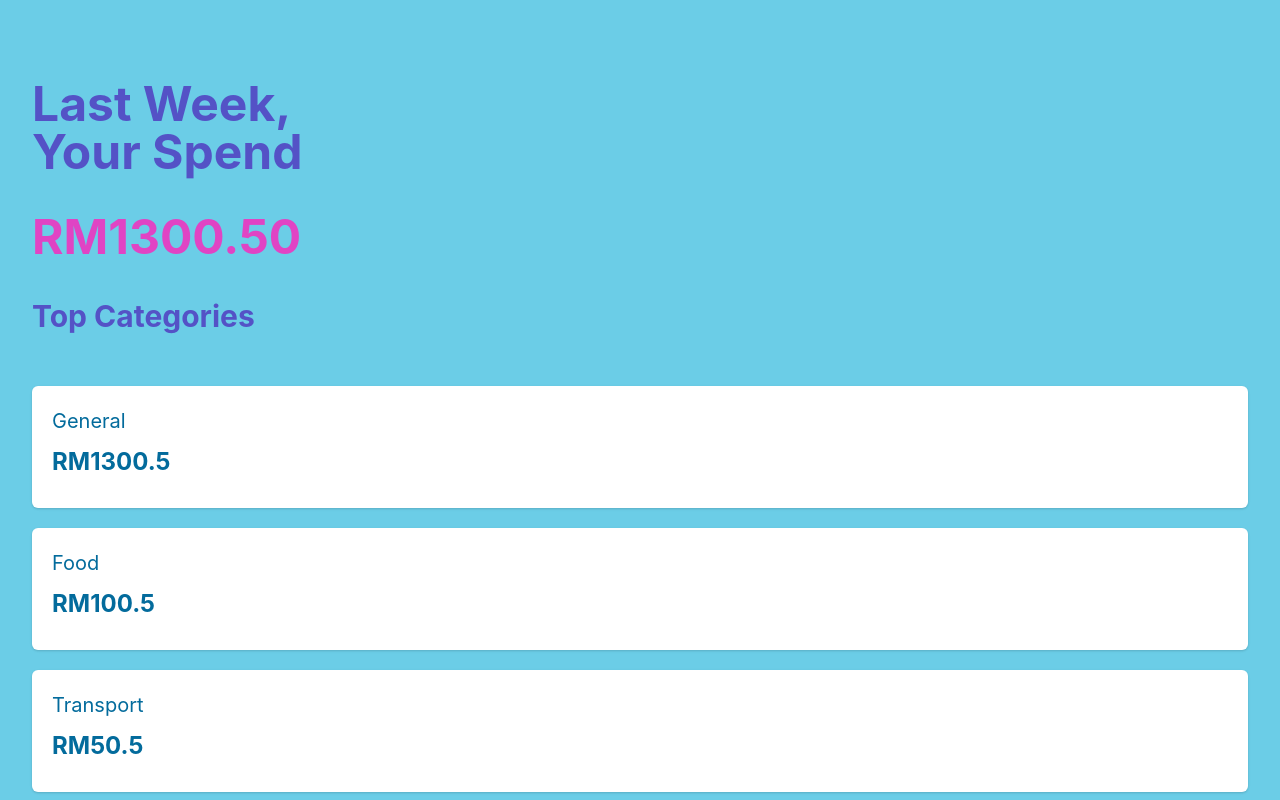
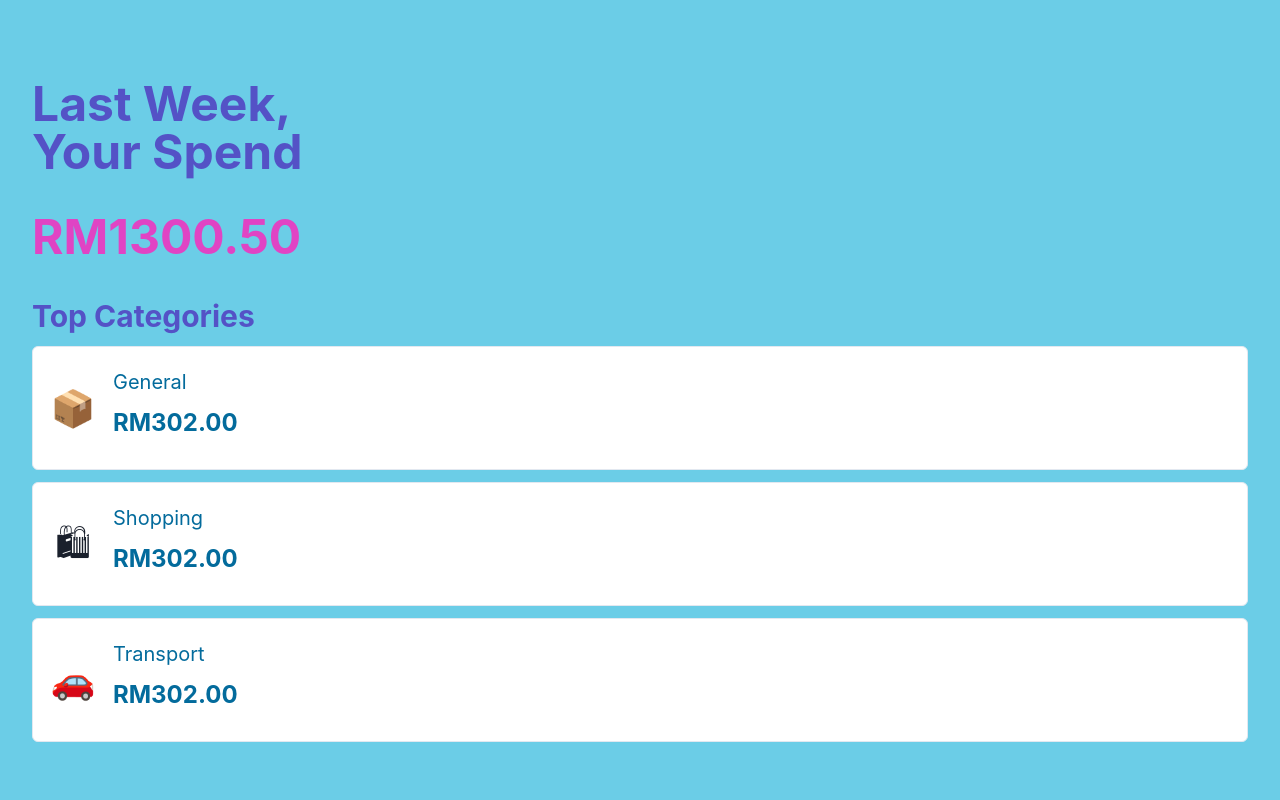
Before and after one commit to dunyanong/Zee, a Next.js app: page /card-expenses/top_spending_summary in a window 1280 px wide. Built offline with nearby package versions, Linux system fonts and the light colour scheme.

Commit message:
complete top_spending_summary

```diff
--- /dev/null
+++ b/pages/card-expenses/top_opps_summary.js
@@ -0,0 +1,34 @@
+import Head from 'next/head'
+import Image from 'next/image'
+import { Box, Text, Heading, Container, Button, Card, CardBody, CardHeader } from '@chakra-ui/react'
+
+
+export default function TopOppsSummary() {
+    return (
+        <>
+          <Head>
+            <title>Create Next App</title>
+            <meta name="description" content="Generated by create next app" />
+            <meta name="viewport" content="width=device-width, initial-scale=1" />
+            <link rel="icon" href="/favicon.ico" />
+          </Head>
+          <Box
+            align-items= "center"
+            padding="5rem 2rem 0 2rem"
+            className="bg-[#6BCDE7] m-0 p-0 h-screen"
+          >
+            <Heading as="h1" size="2xl" color="#5452C6">
+              Last Week,<br></br> Your Spend
+            </Heading>
+            <Heading as="h1" color="brand.darkpink" fontSize='5xl' /*textAlign="center"*/ padding="2rem 0 0 0">RM1300.50</Heading>
+            <Box>
+              <Heading as="h2" size="lg" pt="2rem" pb="2rem" color="#5452C6">
+                Top Categories
+              </Heading>
+
+            </Box>
+          </Box>
+        </>
+      )
+
+}
--- a/pages/card-expenses/top_spending_summary.js
+++ b/pages/card-expenses/top_spending_summary.js
@@ -1,7 +1,5 @@
 import Head from 'next/head'
-import Image from 'next/image'
-import { Box, Text, Heading, Container, Button, Card, CardBody, CardHeader } from '@chakra-ui/react'
-
+import { Box, Text, Heading, Container, Button, Card, CardBody, Stack, Image, CardFooter, CardHeader } from '@chakra-ui/react'
 
 export default function TopSpendingSummary() {
   const top3Categories = [
@@ -10,17 +8,6 @@ export default function TopSpendingSummary() {
     ["Transport", 50.50]
   ]
 
-  const categoryCard = top3Categories.map((category, index) => {
-    return <Card my='5'>
-    <CardBody>
-      <Text size='md' fontSize='xl' color="#036B9C">{category[0]}</Text>
-      <Text py='2' fontSize='2xl' color="#036B9C">
-        <b>RM{category[1]}</b>
-      </Text>
-    </CardBody>
-  </Card>
-
-  })
 
   return (
     <>
@@ -39,13 +26,74 @@ export default function TopSpendingSummary() {
           Last Week,<br></br> Your Spend
         </Heading>
         <Heading as="h1" color="brand.darkpink" fontSize='5xl' /*textAlign="center"*/ padding="2rem 0 0 0">RM1300.50</Heading>
-        <Box>
-          <Heading as="h2" size="lg" pt="2rem" pb="2rem" color="#5452C6">
+        <Box pt="2rem" pb="2rem">
+          <Heading as="h2" size="lg"  color="#5452C6">
             Top Categories
           </Heading>
-          {
-            categoryCard
-          }
+
+          <Card direction={{ base: 'row', sm: 'row' }} pl="5" my={3}
+          overflow='hidden'
+          variant='outline'
+          >
+            <CardHeader
+            position='relative'>
+              <Text position="absolute" top= " 50%"
+            left= " 50%"
+            transform= " translate(-50%, -50%)"
+            fontSize='4xl' maxW={{ base: '100%', sm: '100px' }}>📦</Text>
+            </CardHeader>
+              <Stack>
+              <CardBody>
+
+                  <Text size='md' fontSize='xl' color="#036B9C">General</Text>
+                    <Text py='2' fontSize='2xl' color="#036B9C">
+                      <b>RM302.00</b>
+                    </Text>
+              </CardBody>
+              </Stack>
+          </Card>
+          <Card direction={{ base: 'row', sm: 'row' }} pl="5" my={3}
+          overflow='hidden'
+          variant='outline'
+          >
+            <CardHeader
+            position='relative'>
+              <Text position="absolute" top= " 50%"
+            left= " 50%"
+            transform= " translate(-50%, -50%)"
+            fontSize='4xl' maxW={{ base: '100%', sm: '100px' }}>🛍</Text>
+            </CardHeader>
+              <Stack>
+              <CardBody>
+
+                  <Text size='md' fontSize='xl' color="#036B9C">Shopping</Text>
+                    <Text py='2' fontSize='2xl' color="#036B9C">
+                      <b>RM302.00</b>
+                    </Text>
+              </CardBody>
+              </Stack>
+          </Card>
+          <Card direction={{ base: 'row', sm: 'row' }} pl="5" my={3}
+          overflow='hidden'
+          variant='outline'
+          >
+            <CardHeader
+            position='relative'>
+              <Text position="absolute" top= " 50%"
+            left= " 50%"
+            transform= " translate(-50%, -50%)"
+            fontSize='4xl' maxW={{ base: '100%', sm: '100px' }}>🚗</Text>
+            </CardHeader>
+              <Stack>
+              <CardBody>
+
+                  <Text size='md' fontSize='xl' color="#036B9C">Transport</Text>
+                    <Text py='2' fontSize='2xl' color="#036B9C">
+                      <b>RM302.00</b>
+                    </Text>
+              </CardBody>
+              </Stack>
+          </Card>
         </Box>
       </Box>
     </>
```
